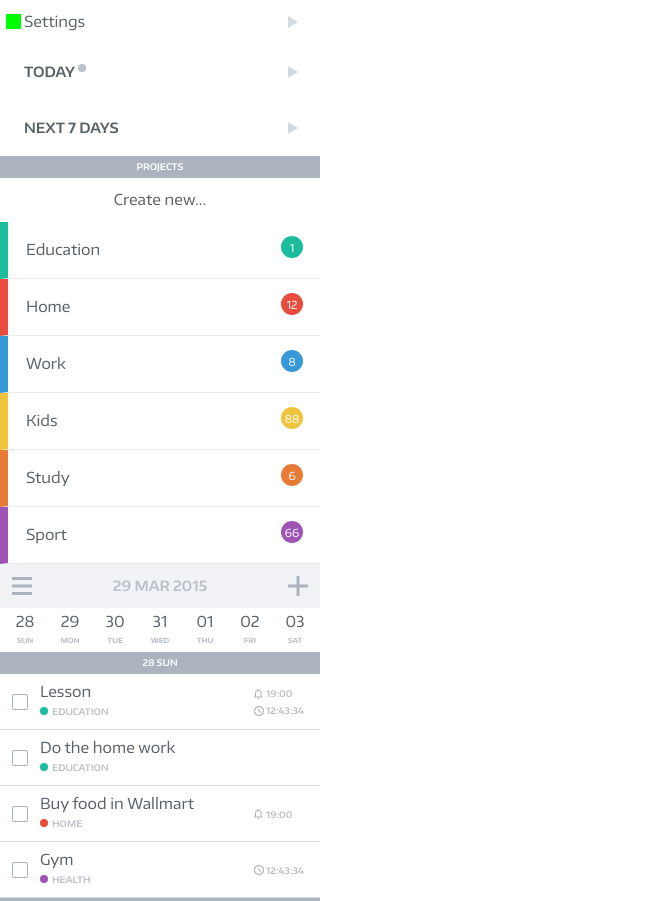
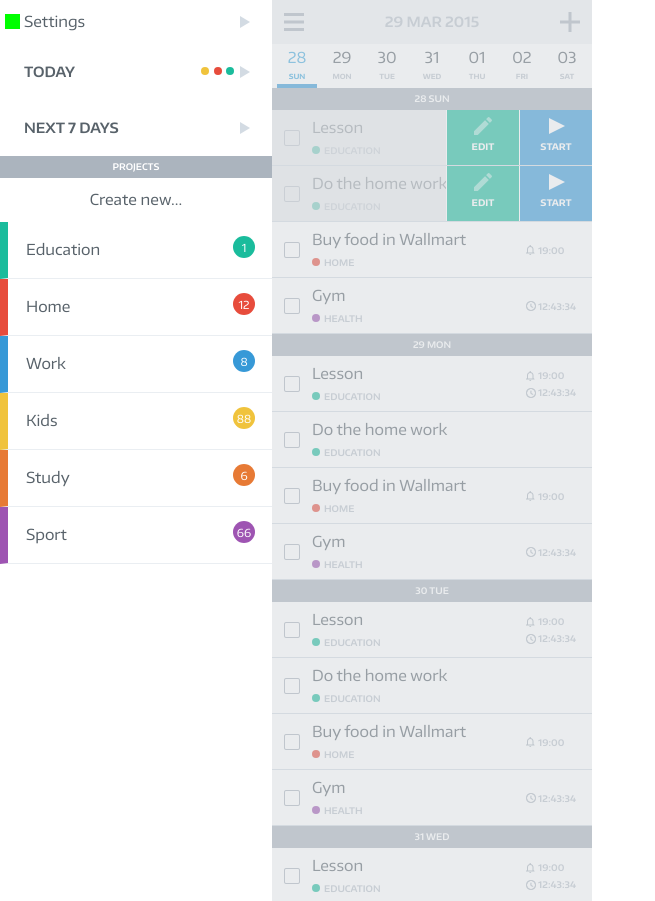
Before and after one commit to vladhrapov/Do-While, a website: page src/week-task-list.html in a window 1280 px wide. Shown: the top 901 px of the page, without its empty margins (0-655 px from the left). Drawn offline with nearby package versions, Linux system fonts and the light colour scheme; files that its build step writes are made by us from their sources.

Commit message:
[HTML Layouts] All done! (change some styles and change some .html code)

```diff
--- a/src/scss/header.scss
+++ b/src/scss/header.scss
@@ -135,6 +135,10 @@
       cursor: pointer;
       float: left;
 
+      &_active {
+        border-bottom: 4px solid $project-color3;
+      }
+
       &:first-child {
         margin-left: 5px;
       }
@@ -151,7 +155,7 @@
         @extend %encodeSans-reg;
         margin-top: 2px;
 
-        .header-subnav-item:hover & {
+        .header-subnav-item_active & {
           color: $txt-header-on-hover;
         }
       }
@@ -163,7 +167,7 @@
         line-height: 7px + 8px;
         color: $color-text-light;
 
-        .header-subnav-item:hover & {
+        .header-subnav-item_active & {
           color: $txt-header-on-hover;
         }
       }
--- a/src/scss/menu.scss
+++ b/src/scss/menu.scss
@@ -1,8 +1,15 @@
+.menu {
+	width: 272px;
+	//background: #f00;
+	position: absolute;
+	z-index: 7;
+}
 .menu-item {
 
 	background: url(../img/Triangle_1.png) right center no-repeat;
 	margin-right: 22px;
 	padding-left: 24px;
+	list-style: none;
 	//padding-right: 8px + 10px;
 
 	&_settings {
@@ -31,6 +38,15 @@
 		color: $color-text-dark;
 		line-height: 56px;
 		text-transform: uppercase;
+	}
+
+	&_today {
+		text-align: right;
+		padding-right: 10px;
+	}
+
+	&__name {
+		float: left;
 	}
 }
 
--- a/src/scss/styles.scss
+++ b/src/scss/styles.scss
@@ -61,9 +61,38 @@ $bg-btn-start: $project-color3;
 @import 'menu';
 
 
-
-body {
+html {
+  //background-color: #ff0;
+}
+.body {
 //  font-family: "EncodeSansWide-reg";
   width: $width;
+  //height: 100%;
+  padding-bottom: 100%;
+  //max-width: $width;
+  //padding-bottom: 100%;
+  overflow-x: hidden;
+  position: relative;
+  //z-index: 15;
+  //background-color: #00f;
 //  margin: 0 auto;
 }
+.block-wrapper {
+  position: relative;
+  overflow: hidden;
+
+  &__hover {
+    position: absolute;
+    top: 0;
+    visibility: hidden;
+    width: 100%;
+    height: 100%;
+
+    background-color: $bg-item-hover-opasity;
+
+    &_active {
+      visibility: visible;
+      z-index: 20;
+    }
+  }
+}
--- a/src/scss/tasks.scss
+++ b/src/scss/tasks.scss
@@ -5,6 +5,14 @@
 	visibility: hidden;
 	clear: both;
 	height: 0;
+}
+
+.main {
+	width: $width;
+	//background-color: #0f0;
+	position: absolute;
+	margin-left: 272px;
+	z-index: 6;
 }
 
 .tasks {
@@ -17,6 +25,7 @@
 		line-height: 9px + 13px;
 		color: white;
 		background-color: $bg-tasks-header;
+		list-style: none;
 	}
 
 	&-item {
@@ -66,9 +75,10 @@
 
 			display: inline-block;
 			position: relative;
+			top: 3px;
 			padding-left: 8px + 4px;
 
-			width: $width - 40px - 78px;
+			//width: $width - 40px - 78px;
 			text-overflow: ellipsis;
 			white-space: nowrap;
 			overflow: hidden;
@@ -96,6 +106,22 @@
 				.tasks-item_project-6 & {
 					background-color: $project-color6;
 				}
+			}
+
+			&_today {
+				margin-left: -5px;
+			}
+
+			&_kids:before {
+				background-color: $project-color4;
+			}
+
+			&_home:before {
+				background-color: $project-color2;
+			}
+
+			&_education:before {
+				background-color: $project-color1;
 			}
 		}
 
@@ -125,8 +151,9 @@
 			background-color: $bg-item-hover-opasity;
 
 			// Bug - I can't click onto checkbox;
-			.tasks-item:hover & {
+			&_active {
 				visibility: visible;
+				z-index: 20;
 			}
 		}
 
--- a/src/week-task-list.html
+++ b/src/week-task-list.html
@@ -5,11 +5,16 @@
 	<title>Task list</title>
 	<link rel="stylesheet" href="css/styles.css">
 </head>
-<body>
-	<aside>
+<body class="body">
+	<aside class="menu">
 		<ul>
 			<li class="menu-item menu-item_settings">settings</li>
-			<li class="menu-item menu-item_today">today <span class="tasks-item__project">&nbsp;</span></li>
+			<li class="menu-item menu-item_today">
+				<span class="menu-item__name">today</span>
+				<span class="tasks-item__project tasks-item__project_today tasks-item__project_kids">&nbsp;</span>
+				<span class="tasks-item__project tasks-item__project_today tasks-item__project_home">&nbsp;</span>
+				<span class="tasks-item__project tasks-item__project_today tasks-item__project_education">&nbsp;</span>
+			</li>
 			<li class="menu-item menu-item_next7">next 7 days</li>
 		</ul>
 		<ul>
@@ -41,7 +46,8 @@
 			</li>
 		</ul>
 	</aside>
-	<main>
+	<main class="main">
+		<div class="block-wrapper">
 			<header class="header">
 				<div class="header-nav">
 					<button class="header__button_menu">&nbsp;</button>
@@ -49,7 +55,7 @@
 					<button class="header__button_add">&nbsp;</button>
 				</div>
 				<ul class="header-subnav clearfix">
-				<li class="header-subnav-item"><span class="header-subnav-item__dayNumber">28</span> <span class="header-subnav-item__dayName">sun</span></li>
+					<li class="header-subnav-item header-subnav-item_active"><span class="header-subnav-item__dayNumber">28</span> <span class="header-subnav-item__dayName">sun</span></li>
 					<li class="header-subnav-item"><span class="header-subnav-item__dayNumber">29</span> <span class="header-subnav-item__dayName">mon</span></li>
 					<li class="header-subnav-item"><span class="header-subnav-item__dayNumber">30</span> <span class="header-subnav-item__dayName">tue</span></li>
 					<li class="header-subnav-item"><span class="header-subnav-item__dayNumber">31</span> <span class="header-subnav-item__dayName">wed</span></li>
@@ -76,7 +82,7 @@
 						</div>
 					</div>
 
-				<div class="tasks-item__hover">
+					<div class="tasks-item__hover tasks-item__hover_active">
 						<button class="tasks-item__button tasks-item__button_start">
 							<span class="tasks-item__start">start</span>
 						</button>
@@ -97,7 +103,7 @@
 						<div class="tasks-item-wrapper">&nbsp;</div>
 					</div>
 
-				<div class="tasks-item__hover">
+					<div class="tasks-item__hover tasks-item__hover_active">
 						<button class="tasks-item__button tasks-item__button_start">
 							<span class="tasks-item__start">start</span>
 						</button>
@@ -717,6 +723,10 @@
 					</div>
 				</li>
 			</ul>
+
+			<div class="block-wrapper__hover block-wrapper__hover_active"></div>
+		</div>
+
 	</main>
 </body>
 </html>
```
Lines whose indentation alone changed are shown as unchanged.
